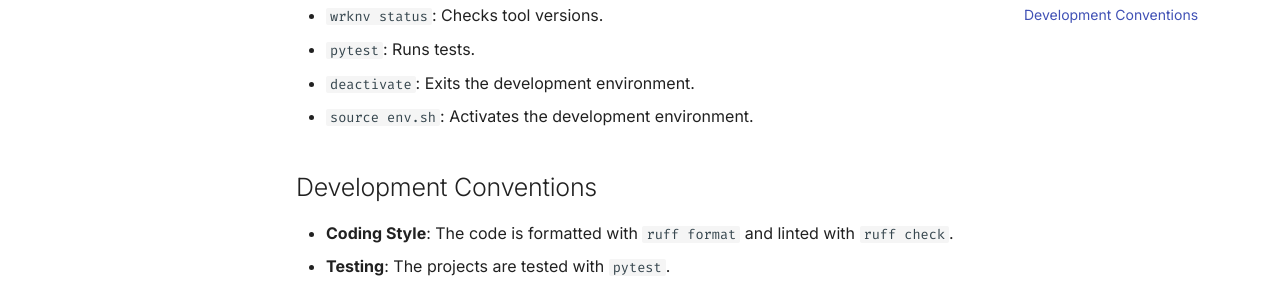
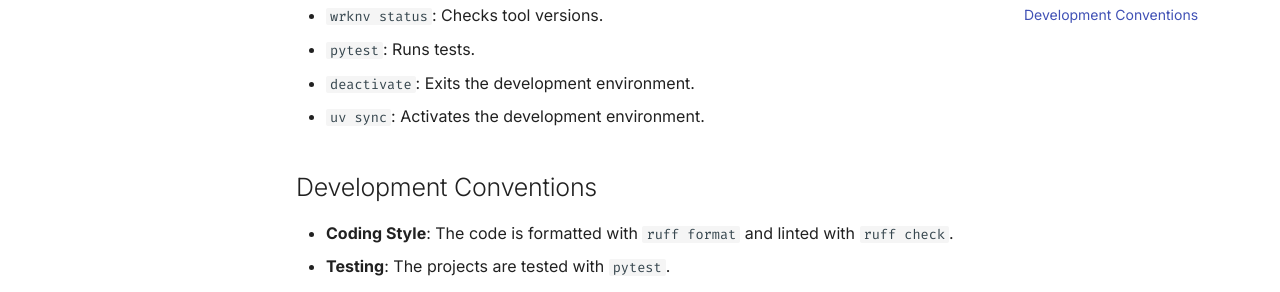
Before and after one commit to provide-io/supsrc, an MkDocs documentation site: the page built from docs/GEMINI.md, in a window 1280 px wide and 900 px high, scrolled down 1073 px. Shown: the part 303-595 px from the top of the window. Built offline with MkDocs 1.6.1 and Material for MkDocs 9.7.7, drawn with Linux system fonts in a browser that asks for light colours; comment, search, counter and statistics services are not loaded.

Commit message:
🔼⚙️ [skip ci] auto-commit

```diff
--- a/docs/GEMINI.md
+++ b/docs/GEMINI.md
@@ -38,7 +38,7 @@ The `supsrc` project can be built and tested using a combination of `hatch`, `se
 *   `wrknv status`: Checks tool versions.
 *   `pytest`: Runs tests.
 *   `deactivate`: Exits the development environment.
-*   `source env.sh`: Activates the development environment.
+*   `uv sync`: Activates the development environment.
 
 ## Development Conventions
 
```
